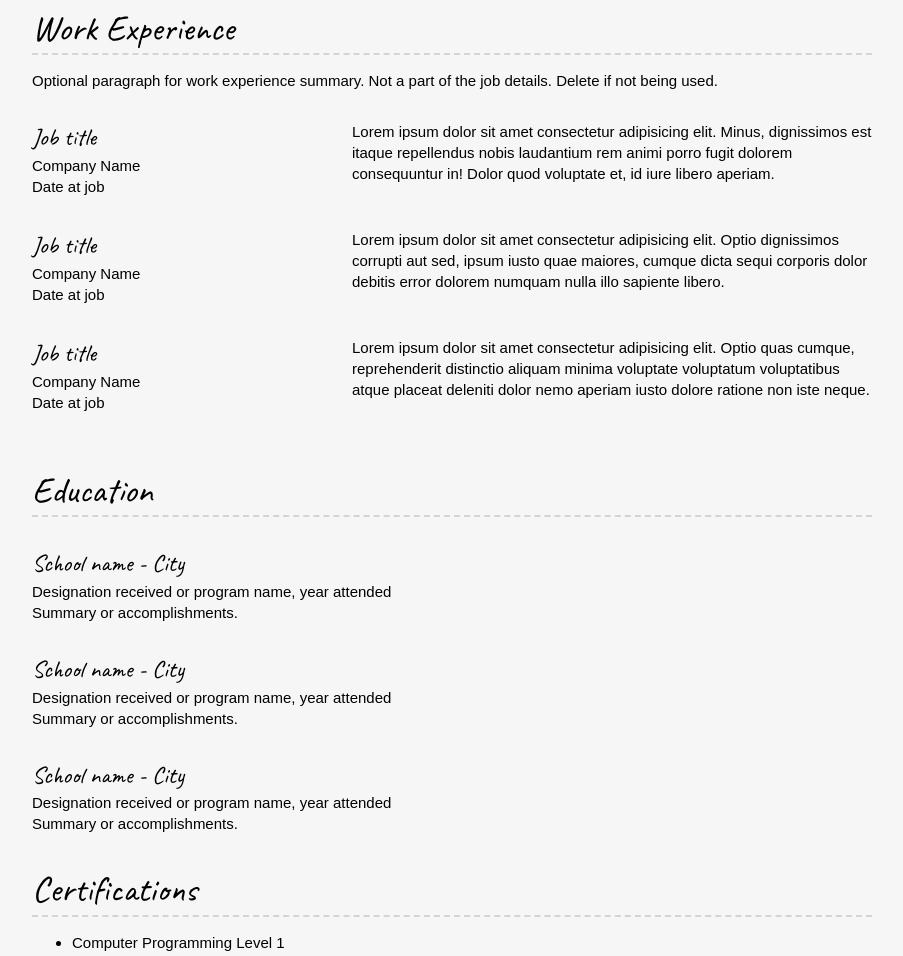
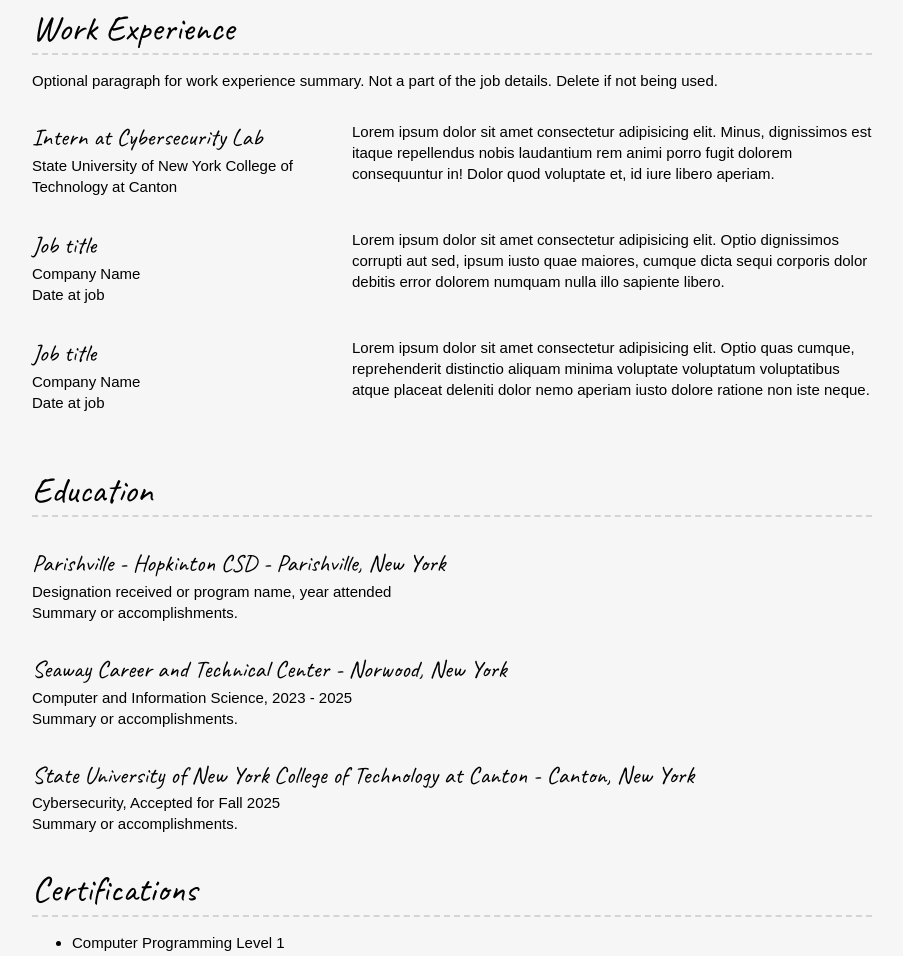
Before and after one commit to smallbigie/caPortfolio, a plain HTML site: page resume.html in a window 1280 px wide. Shown: the part 2124-3080 px from the top of the page, without its empty margins (188-1091 px from the left). Drawn offline with Linux system fonts and the light colour scheme.

Commit message:
Progress on Online Portfolio (so far)

```diff
--- a/resume.html
+++ b/resume.html
@@ -56,7 +56,7 @@
           </div>
 
           <div class="project-details">
-            <h3>Project Name</h3>
+            <h3>Junior Year Final Project</h3>
             <p>Lorem ipsum dolor sit amet consectetur adipisicing elit. Est ut nam velit nihil neque atque. Magnam similique deserunt qui? Illo repellendus error dolorum fugiat ad similique et sunt ex molestias. Lorem ipsum dolor sit amet consectetur adipisicing elit. Eius optio nobis id impedit nisi excepturi laborum fugit corporis quae labore earum illum, quo perferendis dolor molestias alias consequuntur quis ipsum.</p>
             <!-- link to project -->
             <a href="#" target="_blank" class="btn">Link</a>
@@ -108,9 +108,9 @@
         <!-- To add more items, copy this whole <section></section> block -->
         <section class="work-item">
           <div class="work-details">
-            <h3>Job title</h3>
-            <p>Company Name</p>
-            <p>Date at job</p>
+            <h3>Intern at Cybersecurity Lab</h3>
+            <p>State University of New York College of Technology at Canton</p>
+            <p></p>
           </div>
 
           <div class="work-summary">
@@ -154,22 +154,22 @@
 
         <!-- To add more items, copy this whole <section></section> block -->
         <section class="education-item">
-          <h3>School name - City</h3>
+          <h3>Parishville - Hopkinton CSD - Parishville, New York</h3>
           <p>Designation received or program name, year attended</p>
           <p>Summary or accomplishments.</p>
         </section>
 
 
         <section class="education-item">
-          <h3>School name - City</h3>
-          <p>Designation received or program name, year attended</p>
+          <h3>Seaway Career and Technical Center - Norwood, New York</h3>
+          <p>Computer and Information Science, 2023 - 2025</p>
           <p>Summary or accomplishments.</p>
         </section>
 
 
         <section class="education-item">
-          <h3>School name - City</h3>
-          <p>Designation received or program name, year attended</p>
+          <h3>State University of New York College of Technology at Canton - Canton, New York</h3>
+          <p>Cybersecurity, Accepted for Fall 2025</p>
           <p>Summary or accomplishments.</p>
         </section>
 
```
